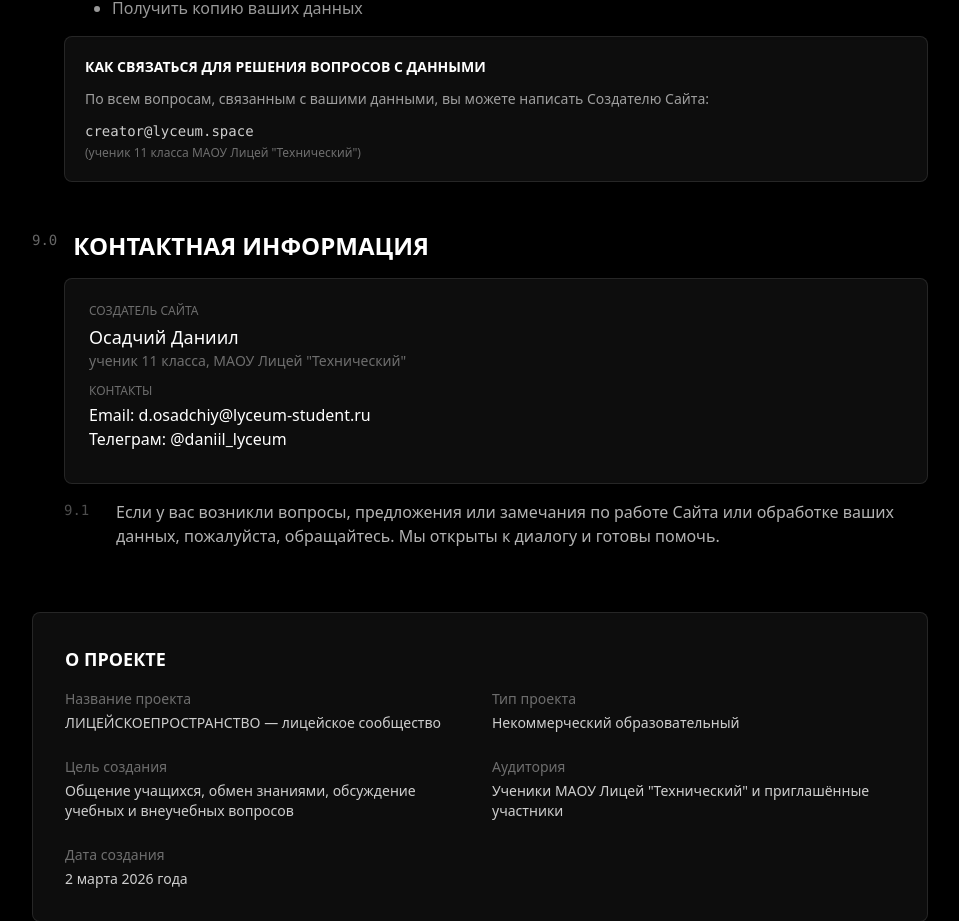
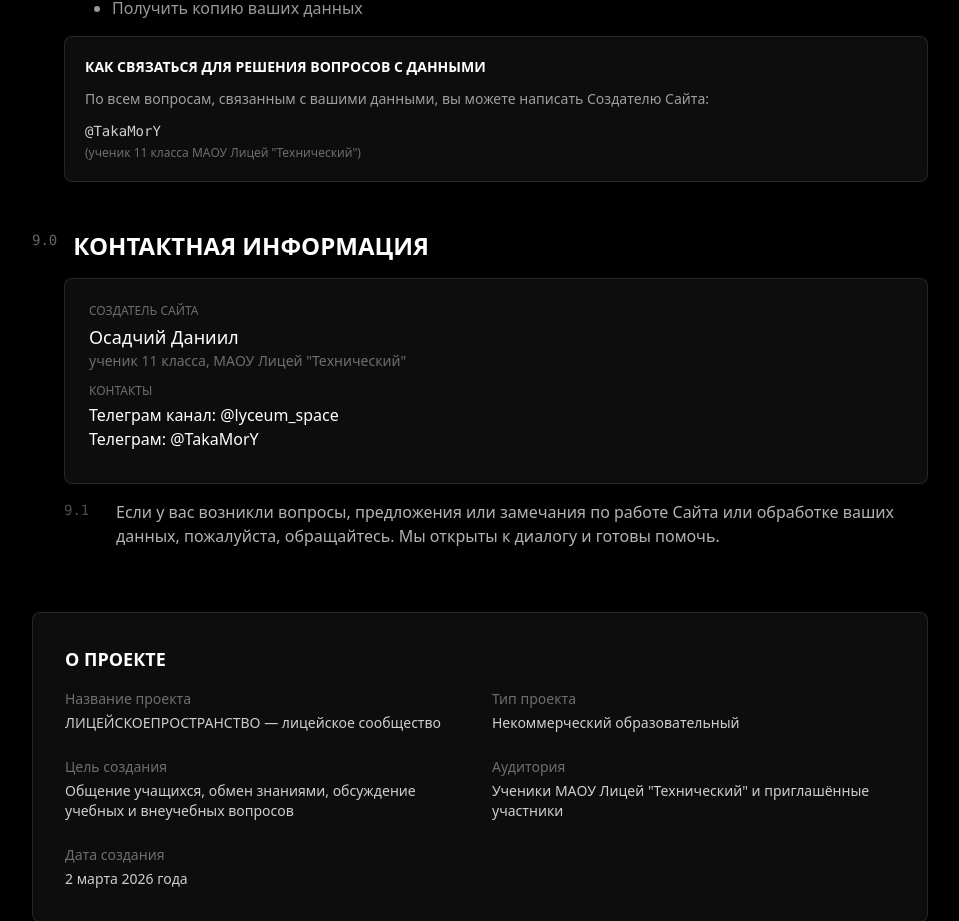
Before and after one commit to TakaMorY/LYCEUMSPACE, a Nuxt app: page /policy in a window 1280 px wide. Shown: the part 3859-4780 px from the top of the page, without its empty margins (160-1119 px from the left). Built offline with nearby package versions, Linux system fonts and the light colour scheme; no server answers.

Commit message:
микрофикс11

```diff
--- a/pages/index.vue
+++ b/pages/index.vue
@@ -16,7 +16,7 @@
                                 <!-- <img src="/logo.png" alt="Logo" class="h-10 w-auto"> -->
 
                                 <span
-                                    class="text-xl font-bold bg-gradient-to-r from-white to-neutral-400 bg-clip-text text-transparent">
+                                    class="text-xss sm:text-sm md:text-base lg:text-xl font-bold bg-gradient-to-r from-white to-neutral-400 bg-clip-text text-transparent">
                                     ЛИЦЕЙСКОЕПРОСТРАНСТВО
                                 </span>
                             </div>
@@ -149,7 +149,7 @@
                                 <span class="block text-xs tracking-[0.3em] text-white/30">СВЯЗАТЬСЯ С НАМИ</span>
 
                                 <!-- Telegram ссылка с красивым оформлением -->
-                                <a href="https://t.me/TakaMorY" target="_blank" rel="noopener noreferrer"
+                                <a href="https://t.me/lyceum_space" target="_blank" rel="noopener noreferrer"
                                     class="group flex items-center justify-between p-4 bg-white/5 hover:bg-white/10 rounded-2xl border border-white/10 hover:border-white/20 transition-all duration-300 transform hover:scale-105 hover:shadow-xl">
                                     <div class="flex items-center space-x-4">
                                         <div class="relative">
@@ -173,7 +173,8 @@
                                             <p class="text-sm text-white/40">Telegram</p>
                                             <p
                                                 class="text-lg font-medium text-white group-hover:text-[#0088cc] transition-colors duration-300">
-                                                @TakaMorY</p>
+
+                                                @lyceum_space</p>
                                         </div>
                                     </div>
                                     <div class="transform group-hover:translate-x-1 transition-transform duration-300">
--- a/pages/policy.vue
+++ b/pages/policy.vue
@@ -17,12 +17,6 @@ import Footer from '~/components/Footer.vue';
                     </NuxtLink>
 
                     <!-- Мобильное меню (бургер) -->
-                    <button class="md:hidden p-2 text-white/60 hover:text-white flex-shrink-0" aria-label="Меню">
-                        <svg class="w-5 h-5 sm:w-6 sm:h-6" fill="none" stroke="currentColor" viewBox="0 0 24 24">
-                            <path stroke-linecap="round" stroke-linejoin="round" stroke-width="2"
-                                d="M4 6h16M4 12h16M4 18h16" />
-                        </svg>
-                    </button>
 
                     <!-- Десктоп навигация -->
                     <nav class="hidden md:flex items-center gap-6 lg:gap-8">
@@ -441,8 +435,8 @@ import Footer from '~/components/Footer.vue';
                                 По всем вопросам, связанным с вашими данными, вы можете написать Создателю Сайта:
                             </p>
                             <div class="flex flex-col xs:flex-row xs:items-center gap-1 xs:gap-3">
-                                <span
-                                    class="text-white/80 font-mono text-xs sm:text-sm break-all">creator@lyceum.space</span>
+
+                                <span class="text-white/80 font-mono text-xs sm:text-sm break-all">@TakaMorY</span>
                                 <span class="text-white/40 text-[10px] sm:text-xs">(ученик 11 класса МАОУ Лицей
                                     "Технический")</span>
                             </div>
@@ -463,14 +457,14 @@ import Footer from '~/components/Footer.vue';
                                 <span class="text-white/40 block text-[10px] sm:text-xs mb-0.5 sm:mb-1">СОЗДАТЕЛЬ
                                     САЙТА</span>
                                 <span class="text-white text-base sm:text-lg">Осадчий Даниил</span>
+
                                 <span class="text-white/40 text-xs sm:text-sm block">ученик 11 класса, МАОУ Лицей
                                     "Технический"</span>
                             </p>
                             <p class="text-white/80 mb-2 mt-2 sm:mt-3">
                                 <span class="text-white/40 block text-[10px] sm:text-xs mb-0.5 sm:mb-1">КОНТАКТЫ</span>
-                                <span class="text-white block text-sm sm:text-base break-all">Email:
-                                    d.osadchiy@lyceum-student.ru</span>
-                                <span class="text-white block text-sm sm:text-base">Телеграм: @daniil_lyceum</span>
+                                <span class="text-white block text-sm sm:text-base">Телеграм канал: @lyceum_space</span>
+                                <span class="text-white block text-sm sm:text-base">Телеграм: @TakaMorY</span>
                             </p>
                         </div>
 
```
